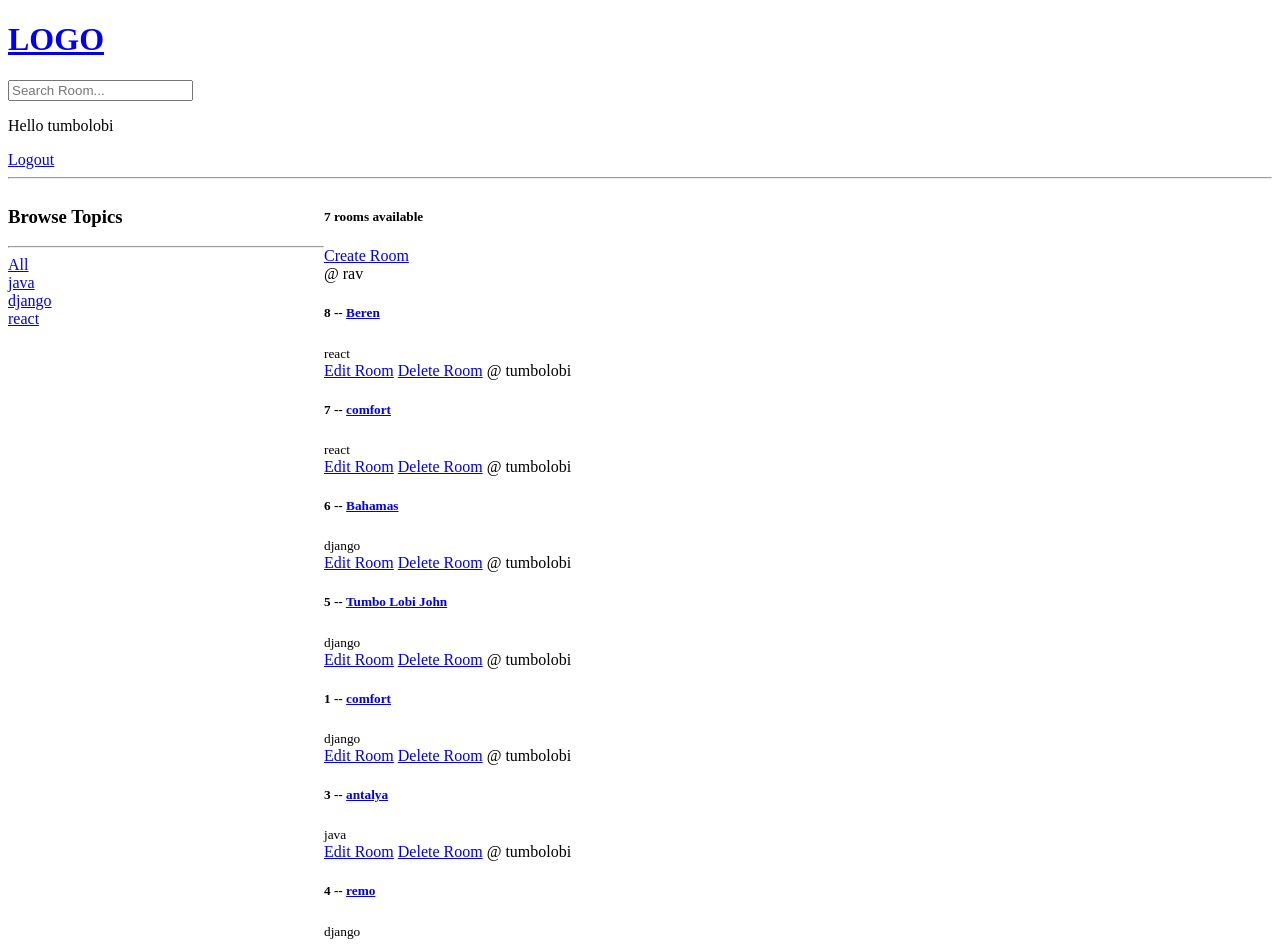
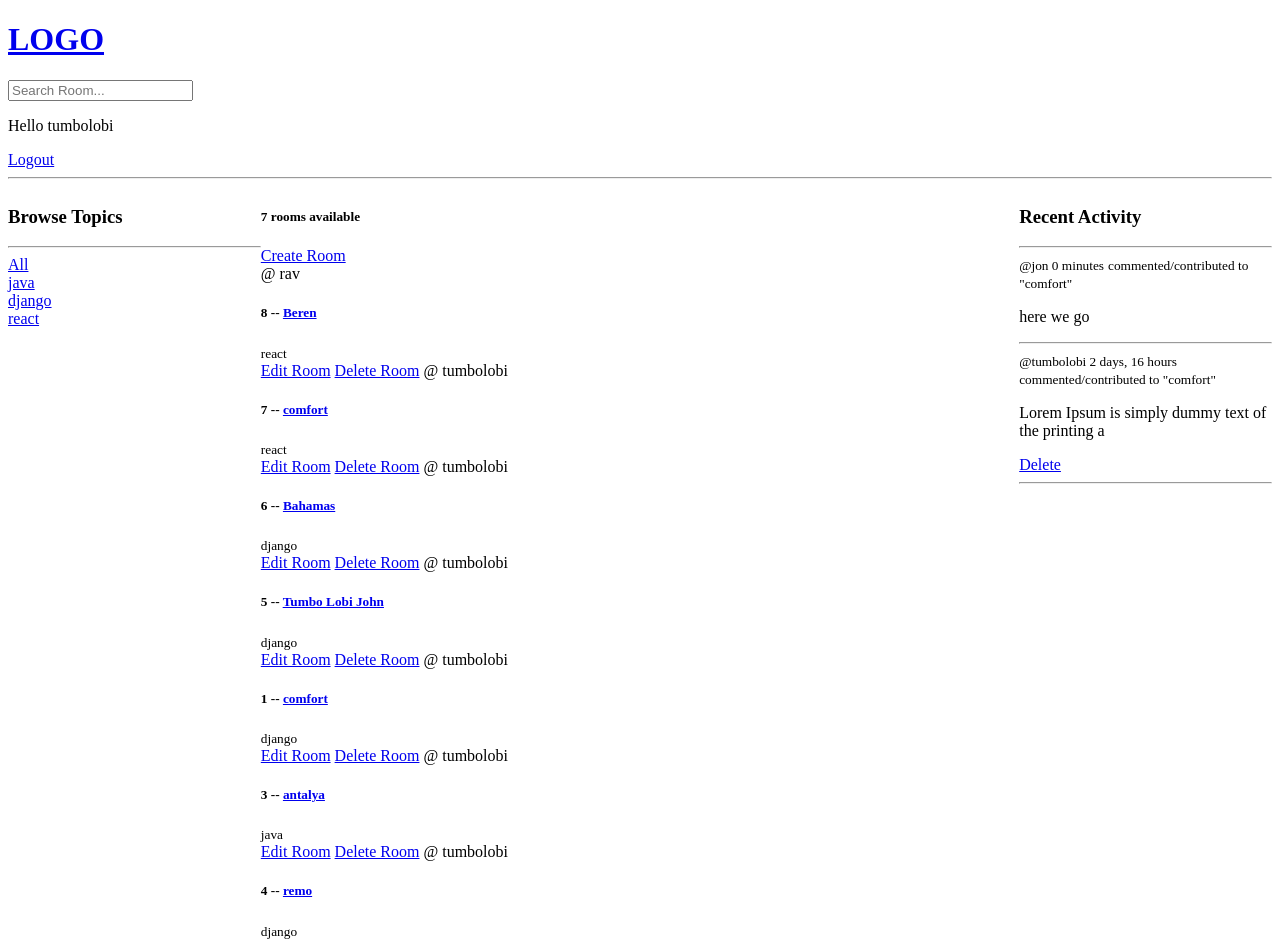
Before and after one commit to lobiit/Student-Abstract-Management-system, a Django app: page / in a window 1280 px wide. Run offline with Django 4.2, Linux system fonts and the light colour scheme; a user stored in the database is signed in; data comes from the database, SQL or seed files in the repository; both versions use the stored data as it was after the commit.

Commit message:
added recent activity functionality

```diff
--- a/base/models.py
+++ b/base/models.py
@@ -33,5 +33,8 @@ class Message(models.Model):
     update = models.DateTimeField(auto_now=True)
     created_at = models.DateTimeField(auto_now_add=True)
 
+    class Meta:
+        ordering = ['-update', '-created_at']
+
     def __str__(self):
         return self.body[0:50]
--- a/base/views.py
+++ b/base/views.py
@@ -72,13 +72,14 @@ def home(request):
     )
     topics = Topic.objects.all()
     room_count = rooms.count()
-    context = {'rooms': rooms, 'topics': topics, 'room_count': room_count}
+    room_messages = Message.objects.all()
+    context = {'rooms': rooms, 'topics': topics, 'room_count': room_count, 'room_messages':room_messages}
     return render(request, 'home.html', context)
 
 
 def room(request, pk):
     room = Room.objects.get(id=pk)
-    room_messages = room.message_set.all().order_by('-created_at')
+    room_messages = room.message_set.all()
     participants = room.participants.all()
     if request.method == 'POST':
         message = Message.objects.create(
--- a/templates/home.html
+++ b/templates/home.html
@@ -3,7 +3,7 @@
 <style>
     .home-container{
         display: grid;
-        grid-template-columns: 1fr 3fr;
+        grid-template-columns: 1fr 3fr 1fr;
     }
 </style>
     <div class="home-container">
@@ -39,5 +39,21 @@
                 {% endfor %}
             </div>
         </div>
+        <div>
+            <h3>Recent Activity</h3>
+            <hr>
+            {% for message in room_messages %}
+                <div>
+                    <small>@{{ message.user }} {{ message.created_at|timesince }}</small>
+                    <small>commented/contributed to "{{ message.room }}"</small>
+
+                    <p>{{ message }}</p>
+                    {% if request.user == message.user %}
+                        <a href="{% url 'delete-message' message.id %}">Delete</a>
+                    {% endif %}
+                <hr>
+                </div>
+            {% endfor %}
+        </div>
     </div>
 {% endblock content %}
```
Also changed, not shown: db.sqlite3.
